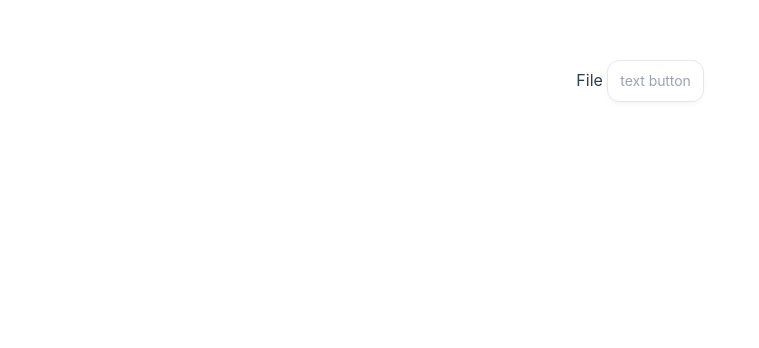
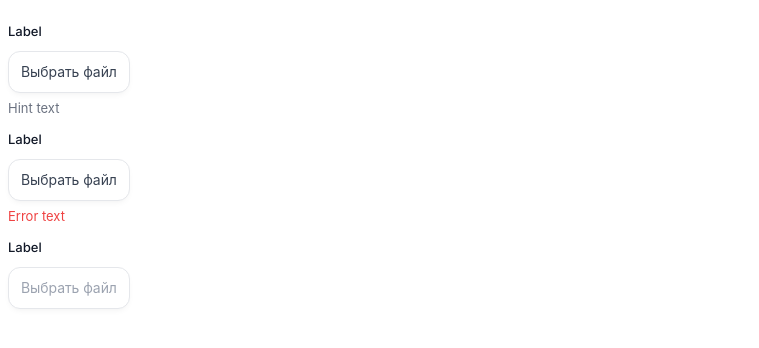
Before and after one commit to povar0305/file-input, a Vue app: page / in a window 1280 px wide. Shown: the top 348 px of the page, without its empty margins (0-759 px from the left). Built offline with nearby package versions, Linux system fonts and the light colour scheme.

Commit message:
Компонент file inputs - верстка

```diff
--- a/src/App.vue
+++ b/src/App.vue
@@ -1,6 +1,8 @@
 <template>
   <div class="wrapper-inputs">
-    <file-input />
+    <file-input hint="Hint text" label="Label" />
+    <file-input error="Error text" label="Label" />
+    <file-input disabled label="Label" />
   </div>
 </template>
 
@@ -16,7 +18,13 @@ import FileInput from "@/components/file-input.vue";
   -webkit-font-smoothing: antialiased;
   -moz-osx-font-smoothing: grayscale;
   text-align: center;
-  color: #2c3e50;
-  margin-top: 60px;
+  margin-top: 24px;
+}
+
+.wrapper-inputs {
+  display: flex;
+  flex-direction: column;
+  gap: 16px;
+  max-width: 250px;
 }
 </style>
--- a/src/assets/main.css
+++ b/src/assets/main.css
@@ -4,11 +4,21 @@
     font-weight: 400;
 }
 
+@font-face {
+    font-family: "Inter";
+    src: url("./fonts/Inter-Medium.ttf");
+    font-weight: 500;
+}
+
 :root {
+    --color-neutral-900: #111827;
     --color-neutral-700: #384252;
+    --color-neutral-500: #6B7280;
     --color-neutral-400: #9CA3B0;
     --color-neutral-300: #D0D5DC;
     --color-neutral-200: #E5E7EB;
     --color-neutral-100: #F3F4F6;
     --color-base-white: #FFF;
+
+    --color-error-500: #EF4343;
 }
--- a/src/components/file-input.vue
+++ b/src/components/file-input.vue
@@ -1,16 +1,35 @@
 <script lang="ts" setup>
 import VButton from "@/components/v-button.vue";
-import { ref } from "vue";
+import { defineProps, ref, withDefaults } from "vue";
 
+withDefaults(
+  defineProps<{
+    disabled?: boolean;
+    label?: string;
+    hint?: string;
+    error?: string;
+  }>(),
+  {
+    disabled: false,
+  }
+);
 const inputRef = ref<HTMLInputElement>();
 </script>
 
 <template>
-  <label
-    >File
-    <v-button disabled @click="inputRef.click()"> text</v-button>
-    <input ref="inputRef" type="file" />
-  </label>
+  <div class="file-input--wrapper">
+    <span v-show="label" class="label">
+      {{ label }}
+    </span>
+    <label>
+      <v-button :disabled="disabled" @click="inputRef.click()">
+        <slot>Выбрать файл</slot>
+      </v-button>
+      <input ref="inputRef" type="file" />
+    </label>
+    <span v-show="hint" class="hint">{{ hint }}</span>
+    <span v-show="error" class="error">{{ error }}</span>
+  </div>
 </template>
 
 <style scoped>
@@ -18,4 +37,39 @@ input {
   position: absolute;
   left: -9999px;
 }
+
+.file-input--wrapper {
+  display: flex;
+  flex-direction: column;
+  justify-content: start;
+  font-family: "Inter", sans-serif;
+}
+
+label {
+  display: flex;
+}
+
+span {
+  font-size: 13px;
+  line-height: 15px;
+  text-align: left;
+}
+
+span.label {
+  margin-bottom: 12px;
+  font-weight: 500;
+  color: var(--color-neutral-900);
+}
+
+span.hint {
+  font-weight: 400;
+  margin-top: 8px;
+  color: var(--color-neutral-500);
+}
+
+span.error {
+  font-weight: 400;
+  margin-top: 8px;
+  color: var(--color-error-500);
+}
 </style>
--- a/src/components/v-button.vue
+++ b/src/components/v-button.vue
@@ -1,9 +1,9 @@
 <script lang="ts" setup>
 import { defineProps, withDefaults } from "vue";
 
-const props = withDefaults(
+withDefaults(
   defineProps<{
-    disabled: boolean;
+    disabled?: boolean;
   }>(),
   {
     disabled: false,
@@ -13,8 +13,7 @@ const props = withDefaults(
 
 <template>
   <button :disabled="disabled">
-    <slot />
-    button
+    <slot> button</slot>
   </button>
 </template>
 
```
Also changed, not shown: src/assets/fonts/Inter-Medium.ttf (added).
